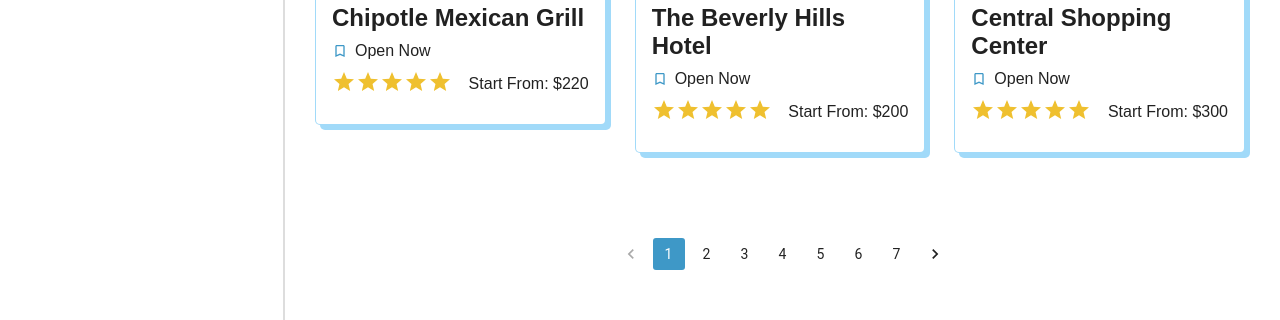
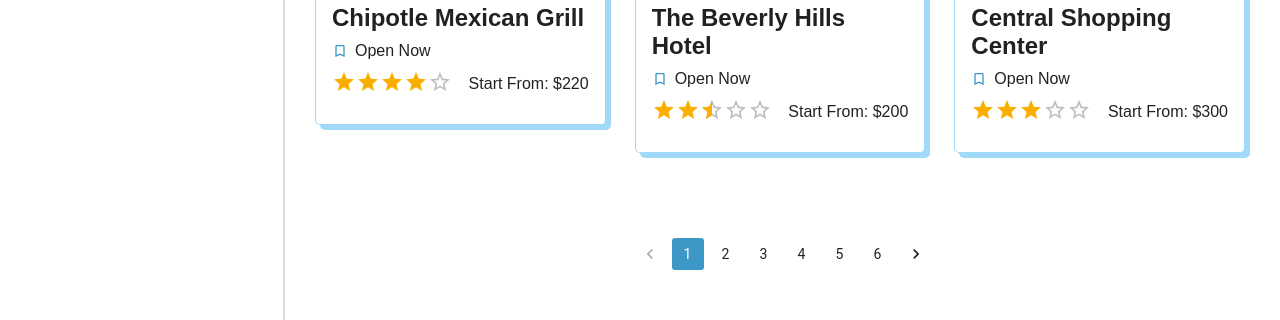
Before and after one commit to Rutubhimani28/Directory-Listing, a React (Create React App) app: page /my-listing in a window 1280 px wide. Shown: the part 420-740 px from the top of the page. Built offline with nearby package versions, Linux system fonts and the light colour scheme.

Commit message:
review rating

```diff
--- a/src/Pages/myListing/gallary.tsx
+++ b/src/Pages/myListing/gallary.tsx
@@ -1,11 +1,11 @@
 import React from 'react';
-import { Carousel } from 'react-responsive-carousel';
-import 'react-responsive-carousel/lib/styles/carousel.min.css';
+// import { Carousel } from 'react-responsive-carousel';
+// import 'react-responsive-carousel/lib/styles/carousel.min.css';
 
 const Gallary =()=> {
   return (
     <div>
-        <Carousel autoPlay>
+        {/* <Carousel autoPlay> */}
     <div >
         <img  alt="" src="https://angular.envytheme.com/vesax-ng/assets/img/gallery/gallery1.jpg" />
     </div>
@@ -22,7 +22,7 @@ const Gallary =()=> {
         <img alt="" src="https://angular.envytheme.com/vesax-ng/assets/img/gallery/gallery1.jpg" />
     </div>
 
-</Carousel>
+{/* </Carousel> */}
 </div>
   )
 }
--- a/src/Pages/myListing/myListing.tsx
+++ b/src/Pages/myListing/myListing.tsx
@@ -2,7 +2,7 @@
 import React, { useState } from "react";
 import { useNavigate } from "react-router-dom";
 import "./mylisting.css";
-import { Grid, Button, Card, Pagination } from "@mui/material";
+import { Grid, Button, Card, Pagination, Rating } from "@mui/material";
 import RoomIcon from "@mui/icons-material/Room";
 import SingleBedIcon from "@mui/icons-material/SingleBed";
 import BookmarkBorderIcon from "@mui/icons-material/BookmarkBorder";
@@ -22,7 +22,9 @@ const myListing = () => {
       title: "Chipotle Mexican Grill",
       startFrom: "$220",
       place: "New York, USA",
+      rating:4,
       compare: "Compare to last week",
+
     },
     {
       id: 2,
@@ -30,6 +32,7 @@ const myListing = () => {
       title: "The Beverly Hills Hotel",
       startFrom: "$200",
       place: "Los Angeles, USA",
+      rating:2.5,
       compare: "Compare to last week",
     },
     {
@@ -38,6 +41,7 @@ const myListing = () => {
       title: "Central Shopping Center",
       startFrom: "$300",
       place: "Bangkok, Thailand",
+      rating:3,
       compare: "Compare to yesterday",
     },
     {
@@ -46,6 +50,7 @@ const myListing = () => {
       title: "The Beverly Hills Hotel",
       startFrom: "$200",
       place: "Los Angeles, USA",
+      rating:1.5,
       compare: "Compare to last week",
     },
     {
@@ -54,6 +59,7 @@ const myListing = () => {
       title: "Central Shopping Center",
       startFrom: "$300",
       place: "Bangkok, Thailand",
+      rating:5,
       compare: "Compare to yesterday",
     },
     {
@@ -62,6 +68,7 @@ const myListing = () => {
       title: "The Beverly Hills Hotel",
       startFrom: "$200",
       place: "Los Angeles, USA",
+      rating:4,
       compare: "Compare to last week",
     },
 
@@ -71,6 +78,7 @@ const myListing = () => {
       title: "The Beverly Hills Hotel",
       startFrom: "$200",
       place: "Los Angeles, USA",
+      rating:3.5,
       compare: "Compare to last week",
     },
     {
@@ -79,6 +87,7 @@ const myListing = () => {
       title: "Central Shopping Center",
       startFrom: "$300",
       place: "Bangkok, Thailand",
+      rating:2,
       compare: "Compare to yesterday",
     },
     {
@@ -87,6 +96,7 @@ const myListing = () => {
       title: "The Beverly Hills Hotel",
       startFrom: "$200",
       place: "Los Angeles, USA",
+      rating:4.5,
       compare: "Compare to last week",
     },
     {
@@ -95,6 +105,7 @@ const myListing = () => {
       title: "Central Shopping Center",
       startFrom: "$300",
       place: "Bangkok, Thailand",
+      rating:5,
       compare: "Compare to yesterday",
     },
     {
@@ -103,6 +114,7 @@ const myListing = () => {
       title: "The Beverly Hills Hotel",
       startFrom: "$200",
       place: "Los Angeles, USA",
+      rating:1,
       compare: "Compare to last week",
     },
     {
@@ -111,6 +123,7 @@ const myListing = () => {
       title: "Chipotle Mexican Grill",
       startFrom: "$220",
       place: "New York, USA",
+      rating:4,
       compare: "Compare to last week",
     },
 
@@ -120,6 +133,7 @@ const myListing = () => {
       title: "Central Shopping Center",
       startFrom: "$300",
       place: "Bangkok, Thailand",
+      rating:5,
       compare: "Compare to yesterday",
     },
     {
@@ -128,6 +142,7 @@ const myListing = () => {
       title: "The Beverly Hills Hotel",
       startFrom: "$200",
       place: "Los Angeles, USA",
+      rating:3.5,
       compare: "Compare to last week",
     },
     {
@@ -136,6 +151,7 @@ const myListing = () => {
       title: "Central Shopping Center",
       startFrom: "$300",
       place: "Bangkok, Thailand",
+      rating:4.5,
       compare: "Compare to yesterday",
     },
     {
@@ -144,6 +160,7 @@ const myListing = () => {
       title: "The Beverly Hills Hotel",
       startFrom: "$200",
       place: "Los Angeles, USA",
+      rating:3,
       compare: "Compare to last week",
     },
     {
@@ -152,39 +169,7 @@ const myListing = () => {
       title: "Chipotle Mexican Grill",
       startFrom: "$220",
       place: "New York, USA",
-      compare: "Compare to last week",
-    },
-    {
-      id: 19,
-      img: "https://angular.envytheme.com/vesax-ng/assets/img/listings/listings4.jpg",
-      title: "The Beverly Hills Hotel",
-      startFrom: "$200",
-      place: "Los Angeles, USA",
-      compare: "Compare to last week",
-    },
-    {
-      id: 20,
-      img: "https://angular.envytheme.com/vesax-ng/assets/img/gallery/gallery4.jpg",
-      title: "Central Shopping Center",
-      startFrom: "$300",
-      place: "Bangkok, Thailand",
-      compare: "Compare to yesterday",
-    },
-
-    {
-      id: 21,
-      img: "https://angular.envytheme.com/vesax-ng/assets/img/listings/listings2.jpg",
-      title: "Central Shopping Center",
-      startFrom: "$300",
-      place: "Bangkok, Thailand",
-      compare: "Compare to yesterday",
-    },
-    {
-      id: 22,
-      img: "https://angular.envytheme.com/vesax-ng/assets/img/listings/listings1.jpg",
-      title: "The Beverly Hills Hotel",
-      startFrom: "$200",
-      place: "Los Angeles, USA",
+      rating:5,
       compare: "Compare to last week",
     },
   ];
@@ -292,11 +277,7 @@ const myListing = () => {
                 </div>
                 <div className="d-flex justify-contant-between align-items-center padding-10">
                   <div>
-                    <StarIcon className="starticon" />
-                    <StarIcon className="starticon" />
-                    <StarIcon className="starticon" />
-                    <StarIcon className="starticon" />
-                    <StarIcon className="starticon" />
+                    <Rating name="half-rating" defaultValue={item.rating} precision={0.5} />
                   </div>
                   <div>Start From: {item.startFrom}</div>
                 </div>
--- a/src/Pages/myListing/review.tsx
+++ b/src/Pages/myListing/review.tsx
@@ -1,7 +1,8 @@
 import React from 'react'
-import { Grid, Rating } from '@mui/material'
+import { Button, Grid, Rating } from '@mui/material'
 import LinearProgress, { linearProgressClasses } from '@mui/material/LinearProgress';
 import { styled } from '@mui/material/styles';
+import FavoriteBorderIcon from '@mui/icons-material/FavoriteBorder';
 const Review = () => {
     const [value, setValue] = React.useState<number | null>(5);
     const Review = [
@@ -74,9 +75,6 @@ const Review = () => {
                                         {item.avrege}
                                     </Grid>
                                 </Grid>
-                                {/* <li key={index}>
-                                        <BorderLinearProgress variant="determinate" value={item.rating} />
-                                    </li> */}
                             </Grid>
                         ))}
                     </Grid>
@@ -93,6 +91,10 @@ const Review = () => {
                 <Rating name="read-only" value={value} readOnly />
                 <p>Lorem ipsum dolor sit amet, consectetur adipiscing elit, sed do eiusmod tempor incididunt ut labore et dolore magna aliqua. Quis ipsum suspendisse ultrices
                     gravida. Risus commodo maecenas accumsan lacus vel facilisis.</p>
+                    <div style={{display:"flex",justifyContent:"space-between"}}> <Button variant="text" startIcon={<FavoriteBorderIcon />}>
+                       Like
+                    </Button></div>
+
             </Grid>
 
         </Grid></>
```
